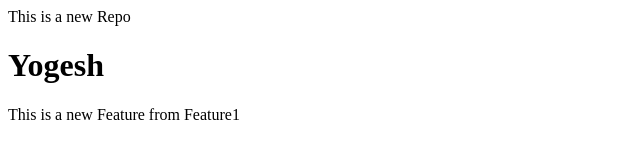
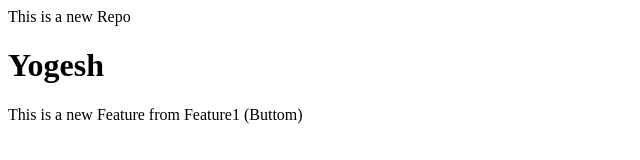
Before and after one commit to Yogesh2245/LocalRepo, a plain HTML site: page index.html in a window 1280 px wide. Shown: the full height of the page, 0-640 px from the left. Drawn offline with Linux system fonts and the light colour scheme.

```diff
--- a/index.html
+++ b/index.html
@@ -1,4 +1,4 @@
 <P>This is a new Repo</P>
 <h1>Yogesh</h1>
 
-<p>This is a new Feature from Feature1</p>
+<p>This is a new Feature from Feature1 (Buttom)</p>
```
